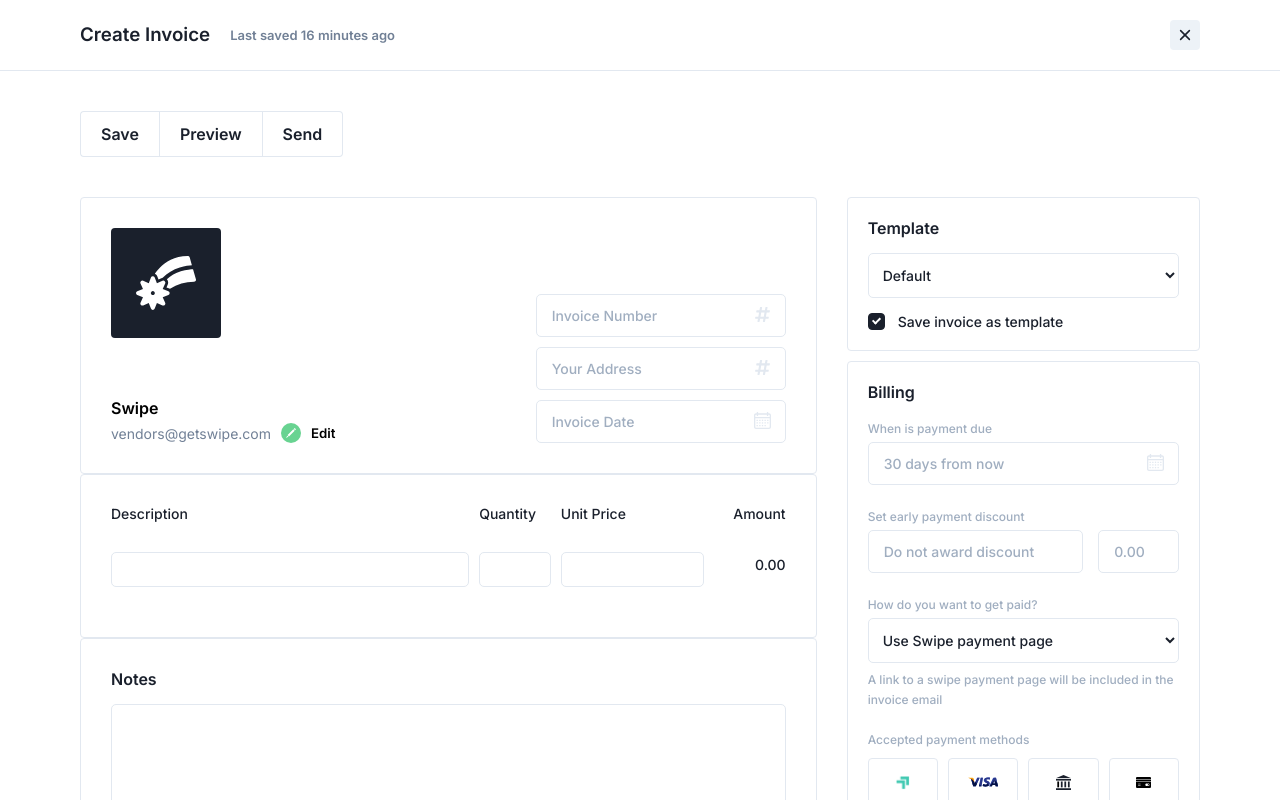
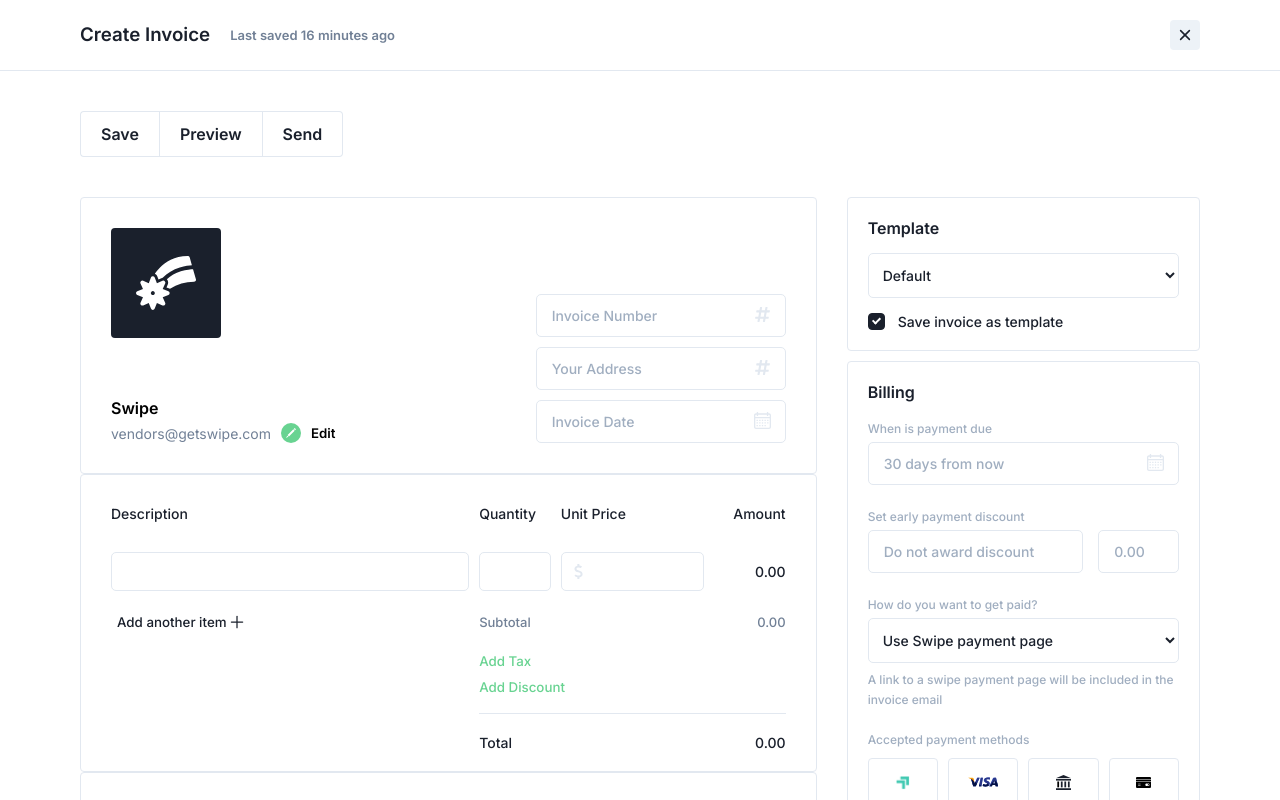
Before and after one commit to casprine/getswipe-test, a React (Create React App) app: page / in a window 1280 px wide. Shown: the top 800 px of the page. Built offline with nearby package versions, Linux system fonts and the light colour scheme.

Commit message:
feat(InvoiceItems): adds styling components

```diff
--- a/src/App.js
+++ b/src/App.js
@@ -32,7 +32,7 @@ const App = () => {
             <InvoiceDetails />
           </section>
 
-          <section>
+          <section className="invoice-items-section">
             <InvoiceItems />
           </section>
 
--- a/src/components/formElements/TextInput.js
+++ b/src/components/formElements/TextInput.js
@@ -4,13 +4,18 @@ import styled from 'styled-components';
 // theme
 import theme from '../../theme';
 
-const Input = ({ value, name, onChange, prependIcon: PrependIcon, ...rest }) => {
+const Input = ({ value, name, onChange, prependIcon: PrependIcon, appendIcon: AppendIcon, ...rest }) => {
   const [focus, toggleFocus] = useReducer((toggled) => !toggled, false);
 
   const fill = focus ? theme.colors.primaryBlue : theme.colors.gray300;
 
   return (
     <StyledInput focus={focus} fill={fill}>
+      {AppendIcon && (
+        <div className="append-icon">
+          <AppendIcon fill={fill} />
+        </div>
+      )}
       <input onBlur={toggleFocus} onFocus={toggleFocus} {...rest} />
 
       {PrependIcon && (
@@ -52,6 +57,19 @@ const StyledInput = styled.div`
     }
   }
 
+  .append-icon {
+    position: absolute;
+    text-align: right;
+    left: 15px;
+    top: 50%;
+    margin-top: -5px;
+
+    svg {
+      width: 17px;
+      height: 17px;
+    }
+  }
+
   .prepend-icon {
     position: absolute;
     text-align: right;
--- a/src/components/sections/InvoiceBilling.js
+++ b/src/components/sections/InvoiceBilling.js
@@ -128,9 +128,6 @@ const StyledInvoiceBilling = styled.div`
         color: ${({ theme }) => theme.colors.primaryText};
       }
     }
-    /* * {
-      outline: 1px solid red;
-    } */
   }
 `;
 
--- a/src/components/sections/InvoiceItems.js
+++ b/src/components/sections/InvoiceItems.js
@@ -3,6 +3,7 @@ import styled from 'styled-components';
 
 // component
 import { TextInput } from '../formElements';
+import { PlusIcon, DollarIcon } from '../../icons';
 
 const InvoiceItem = ({}) => {
   return (
@@ -16,11 +17,11 @@ const InvoiceItem = ({}) => {
       </div>
 
       <div className="unit-price">
-        <TextInput />
+        <TextInput appendIcon={DollarIcon} className="unit-price-input" />
       </div>
 
       <div className="amount">
-        <p className="black-text">0.00</p>
+        <p className="black-text calculated-amount">0.00</p>
       </div>
     </div>
   );
@@ -31,32 +32,73 @@ const InvoiceItems = () => {
     <Container>
       <div className="grid">
         <div className="description">
-          <p className="black-text">Description</p>
+          <h5 className="black-text">Description</h5>
         </div>
 
         <div className="quantity">
-          <p className="black-text">Quantity</p>
+          <h5 className="black-text">Quantity</h5>
         </div>
 
         <div className="unit-price">
-          <p className="black-text">Unit Price</p>
+          <h5 className="black-text">Unit Price</h5>
         </div>
 
         <div className="amount">
-          <p className="black-text">Amount</p>
+          <h5 className="black-text">Amount</h5>
         </div>
       </div>
 
-      <InvoiceItem />
+      <div className="items">
+        <InvoiceItem />
+      </div>
+
+      <div className="footer grid">
+        <div className="description">
+          <button>
+            <p>Add another item</p>
+            <PlusIcon fill="#1A202C" />
+          </button>
+        </div>
+
+        <div className="quantity">
+          <p className="gray-text">Subtotal</p>
+        </div>
+        <span />
+
+        <div className="amount">
+          <p className="gray-text">0.00</p>
+        </div>
+      </div>
+
+      <div className="tax-discount grid">
+        <div className="container">
+          <button>
+            <p>Add Tax </p>
+          </button>
+          <button>
+            <p>Add Discount </p>
+          </button>
+          <hr />
+
+          <div className="total">
+            <p className="black-text">Total</p>
+            <div className="black-text">0.00</div>
+          </div>
+        </div>
+      </div>
     </Container>
   );
 };
 
 const Container = styled.div`
+  * {
+    /* outline: 1px solid red; */
+  }
+
   input {
     min-width: auto;
     width: 100%;
-    padding: 8px 15px;
+    padding: 10px 10px;
   }
 
   .grid {
@@ -72,11 +114,92 @@ const Container = styled.div`
     }
 
     .amount {
+      .calculated-amount {
+        margin-top: 10px;
+      }
+      h5,
       p {
         text-align: right;
       }
     }
   }
+
+  .footer {
+    button {
+      display: flex;
+      justify-content: center;
+      align-items: center;
+      background-color: white;
+      border: 0;
+
+      p {
+        font-weight: 500;
+        color: ${({ theme }) => theme.colors.primaryText};
+      }
+    }
+
+    .quantity,
+    .amount {
+      p {
+        font-size: 13px;
+        font-weight: 500;
+      }
+    }
+  }
+
+  .tax-discount {
+    .container {
+      grid-column-start: 2;
+      grid-column-end: 5;
+      display: flex;
+      flex-direction: column;
+      justify-items: flex-start;
+      align-items: flex-start;
+
+      button {
+        display: flex;
+        justify-content: center;
+        align-items: center;
+        background-color: white;
+        border: 0;
+        padding: 0;
+        margin-bottom: 10px;
+
+        p {
+          color: ${({ theme }) => theme.colors.primaryGreen};
+          font-weight: 500;
+        }
+      }
+
+      hr {
+        width: 100%;
+        background-color: ${({ theme }) => theme.colors.gray300};
+        height: 1px;
+        border: 0;
+        margin-bottom: 20px;
+      }
+
+      .total {
+        display: flex;
+        width: 100%;
+        justify-content: space-between;
+      }
+    }
+  }
+
+  .unit-price-input {
+    text-align: RIGHT;
+    padding-left: 30px;
+  }
+
+  .append-icon {
+    margin-top: -3px;
+    left: 10px;
+    svg {
+      width: 15px;
+      height: 15px;
+    }
+  }
 `;
 
 export default InvoiceItems;
--- a/src/components/sections/InvoiceNotes.js
+++ b/src/components/sections/InvoiceNotes.js
@@ -5,7 +5,7 @@ const InvoiceNotes = () => {
   return (
     <>
       <StyledInvoiceNotes>
-        <h4 className="header black-text">Notes</h4>
+        <h5 className="header black-text">Notes</h5>
         <textarea name="" id="" cols="30" rows="10" />
         <div className="footer">
           <p className="gray-text">This will appear in the invoice email, PDF, and hosted page.</p>
@@ -21,7 +21,6 @@ const StyledInvoiceNotes = styled.div`
     width: 100%;
     margin: 15px 0;
     font-size: 14px;
-    font-weight: 500;
     border-radius: 5px;
     border: 1px solid ${({ theme }) => theme.colors.gray300};
     padding: ${({ theme }) => `12px ${theme.padding.xlg}`};
--- a/src/globalStyles.css.js
+++ b/src/globalStyles.css.js
@@ -38,6 +38,8 @@ const GlobalStyles = styled.createGlobalStyle`
 
   main {
     min-height: 100vh;
+    outline: 1px solid red;
+    padding-bottom: 8rem;
   }
 
   body {
@@ -148,6 +150,10 @@ const GlobalStyles = styled.createGlobalStyle`
     padding: ${({ theme }) => theme.padding.extra};
   }
 
+  .invoice-items-section {
+    padding: 30px 30px 0 30px;
+  }
+
   .section-lg-padding {
     padding: ${({ theme }) => theme.padding.xxlg};
   }
--- /dev/null
+++ b/src/icons/DollarIcon.js
@@ -0,0 +1,25 @@
+import * as React from 'react';
+import PropTypes from 'prop-types';
+
+// theme
+import theme from '../theme';
+function DollarIcon({ fill, ...rest }) {
+  return (
+    <svg viewBox="0 0 339.004 339.004" xmlSpace="preserve" {...rest}>
+      <path
+        d="M262.122 232.344c.197-26.82-10.405-48.031-31.552-63.01-16.333-11.533-36.154-17.549-55.325-23.33-39.936-12.107-51.521-18.484-51.521-37.582 0-21.273 27.646-28.842 51.313-28.842 17.236 0 37.066 5.359 49.381 13.301l24.415-37.812c-16.095-10.434-38.123-17.551-59.875-19.76V0H143.92v37.785c-40.035 8.807-65.255 34.973-65.255 70.637 0 24.977 10.379 44.785 30.79 58.756 15.524 10.666 34.457 16.393 52.746 21.938 39.172 11.84 55.079 19.055 54.898 42.949l-.001.176c0 20.055-26.577 27.184-49.346 27.184-21.508 0-44.897-9.426-58.155-23.441l-32.719 30.949c16.79 17.758 41.184 30.313 67.041 35.234v36.838h45.039V302.96c44.487-6.368 73.12-33.151 73.164-70.616z"
+        fill={fill}
+      />
+    </svg>
+  );
+}
+
+DollarIcon.defaultProps = {
+  fill: PropTypes.string,
+};
+
+DollarIcon.defaultProps = {
+  fill: theme.colors.gray500,
+};
+
+export default DollarIcon;
--- a/src/icons/PlusIcon.js
+++ b/src/icons/PlusIcon.js
@@ -5,7 +5,7 @@ function PlusIcon(props) {
     <svg width={20} height={20} viewBox="0 0 512 512" {...props}>
       <path
         fill="none"
-        stroke="white"
+        stroke={props.fill}
         strokeLinecap="round"
         strokeLinejoin="round"
         strokeWidth="32px"
@@ -13,7 +13,7 @@ function PlusIcon(props) {
       />
       <path
         fill="none"
-        stroke="white"
+        stroke={props.fill}
         strokeLinecap="round"
         strokeLinejoin="round"
         strokeWidth="32px"
@@ -23,4 +23,8 @@ function PlusIcon(props) {
   );
 }
 
+PlusIcon.defaultProps = {
+  fill: 'white',
+};
+
 export default PlusIcon;
--- a/src/icons/index.js
+++ b/src/icons/index.js
@@ -8,3 +8,4 @@ export { default as BankIcon } from './BankIcon';
 export { default as SwipeIcon } from './SwipeIcon';
 export { default as CreditCardIcon } from './CreditCardIcon';
 export { default as PlusIcon } from './PlusIcon';
+export { default as DollarIcon } from './DollarIcon';
```
